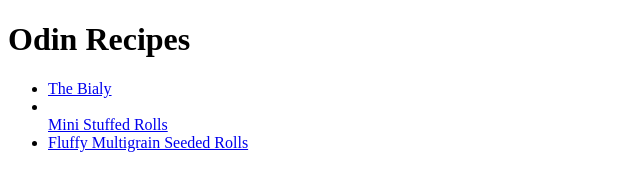
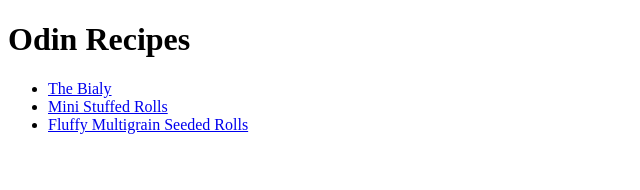
Before and after one commit to coder08701/Recipes2, a plain HTML site: page index.html in a window 1280 px wide. Shown: the whole page, without its empty margins (0-640 px from the left). Drawn offline with Linux system fonts and the light colour scheme.

Commit message:
Update index.html

```diff
--- a/index.html
+++ b/index.html
@@ -10,7 +10,7 @@
     <h1>Odin Recipes</h1>
     <ul>
    <li><a href="the-bialy.html">The Bialy</a></li>
-   <li></li> <a href="mini-stuffed-rolls.html">Mini Stuffed Rolls</a></li>
+   <li><a href="mini-stuffed-rolls.html">Mini Stuffed Rolls</a></li>
    <li><a href="fluffy-multigrain-seeded-rolls.html">Fluffy Multigrain Seeded Rolls</a></li>
 </ul>
 </body>
```
